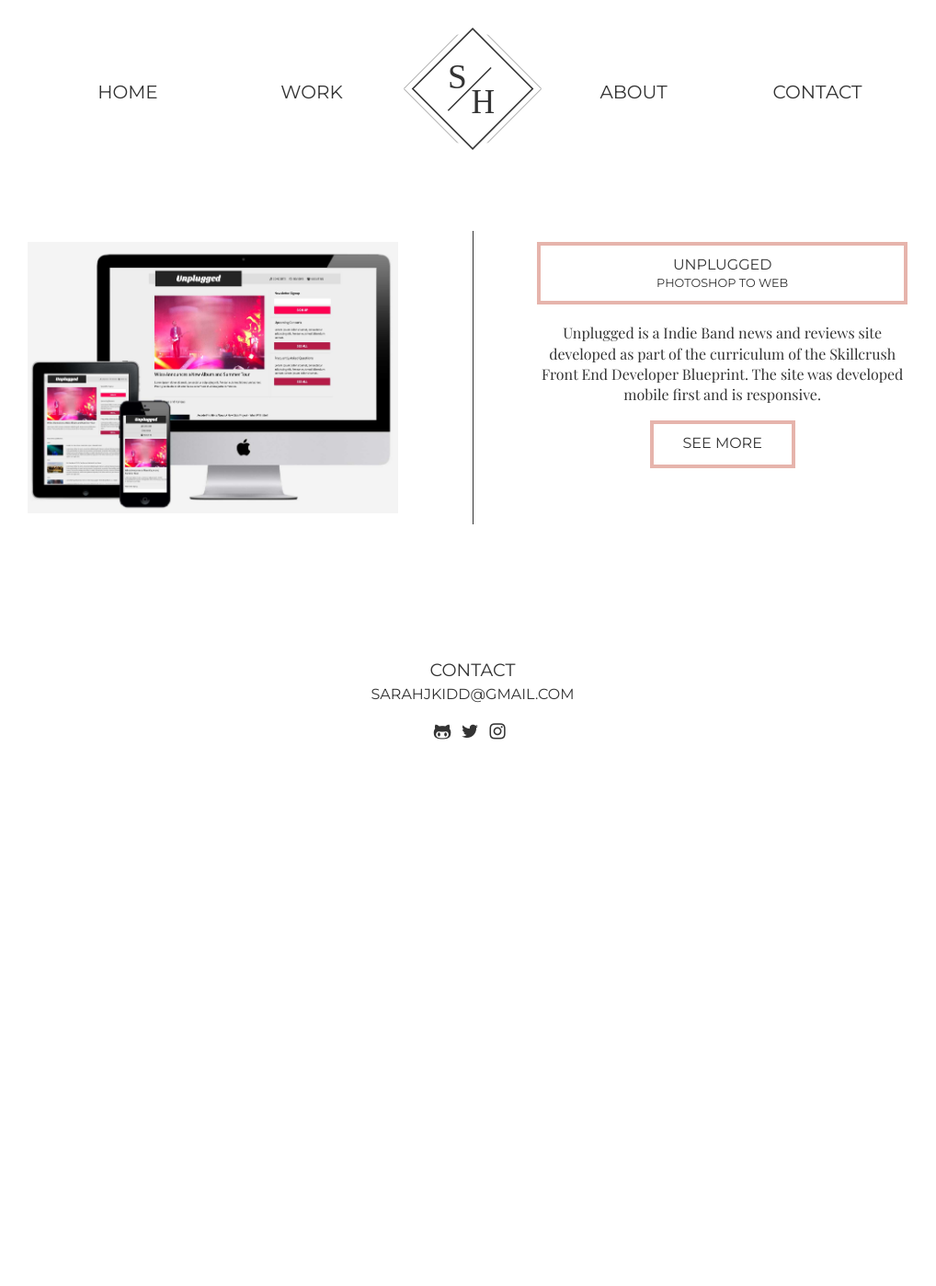
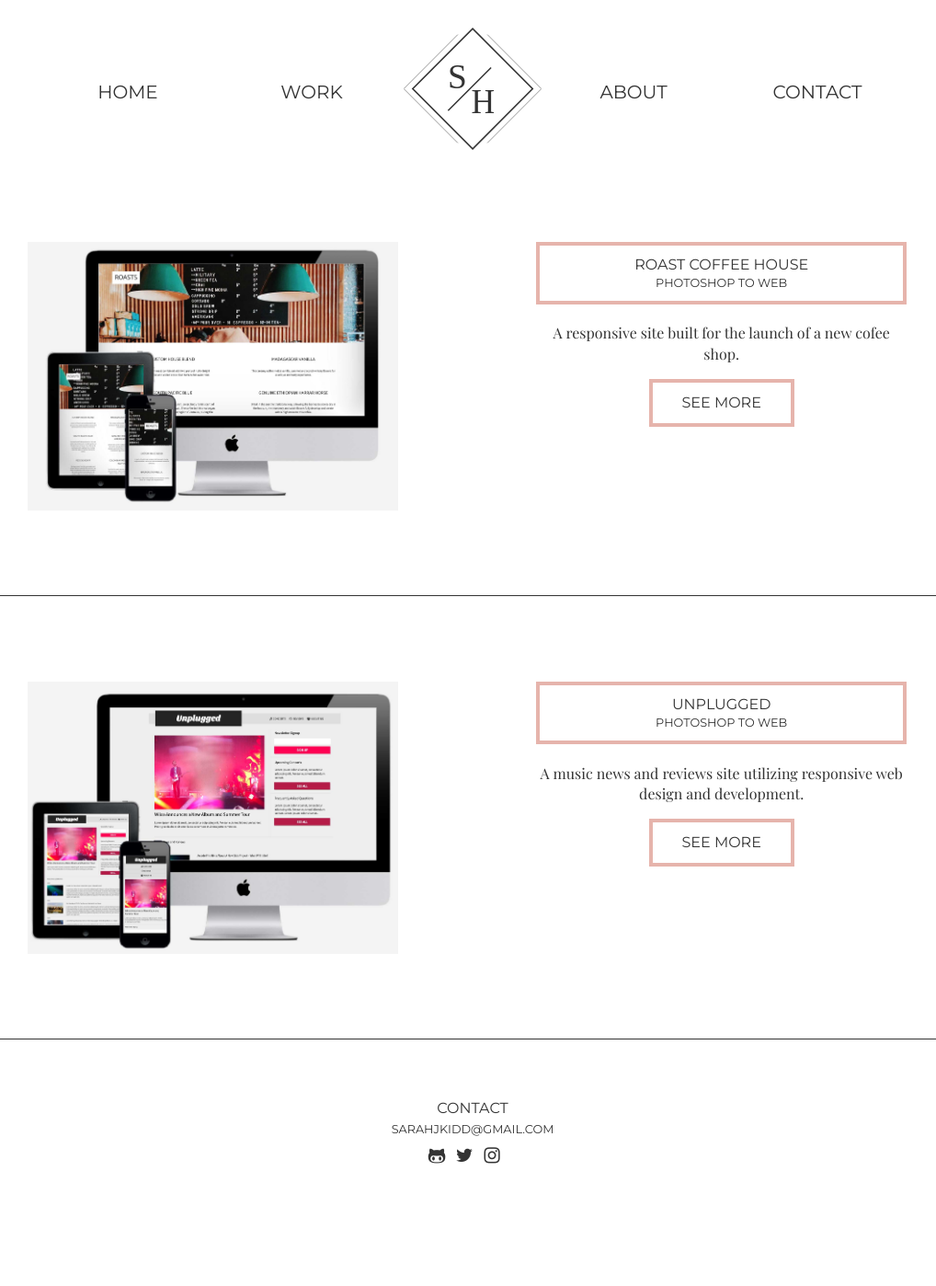
Before and after one commit to skiddhubbard/skiddhubbard.github.io, a Jekyll site: the page built from work.html, in a window 1280 px wide. Shown: the whole page at 92% size, without its empty margins (126-1144 px from the left). Built offline with Jekyll 4.4.1, drawn with Linux system fonts in a browser that asks for light colours; before the commit the page ends 937 px from its top, so only the background shows below that.

Commit message:
changed work page layout

```diff
--- a/_sass/site/_base.scss
+++ b/_sass/site/_base.scss
@@ -277,7 +277,7 @@ li {
  }
 
  .social ul {
-   width: 86px;
+   width: 98px;
    float: none;
    margin: 0px auto 10%;
    padding: 0px;
@@ -313,7 +313,7 @@ li {
     }
 
     p {
-      font-size: 1.5em;
+      font-size: 1.2em;
     }
 
  /***Header***/
@@ -405,7 +405,11 @@ li {
   @media (min-width: 950px) {
 
     h1 {
-      font-size: 1.2em;
+      font-size: 1em;
+    }
+
+    h2 {
+      font-size: 0.8em;
     }
 
  /***Header***/
@@ -540,6 +544,16 @@ li {
   text-align: center;
 }
 
+.main-work .col-1 {
+  border: none;
+  clear: left;
+}
+
+.section-work {
+  overflow: auto;
+  border-bottom: solid 1px #333333;
+}
+
 .title-work {
   border: solid 4px #e6b4ac;
   margin: 3% 0px 5%;
@@ -644,7 +658,7 @@ li {
     }
 
     .social ul {
-      margin-top: -60px;
+      margin-top: -70px;
     }
  }
 
--- a/work.html
+++ b/work.html
@@ -2,6 +2,23 @@
 layout: default
 ---
 <div class="main-work">
+  <div class="section-work">
+    <div class="col-1"><img class="responsive" src="assets/img/roast-responsive.jpg"/></div>
+    <div class="col-2">
+      <div class="title-work">
+        <h1>Roast Coffee House</h1>
+        <h2>Photoshop to Web</h2>
+      </div>
+      <div clas="work-description">
+        <p>A responsive site built for the launch of a new cofee shop.</p>
+      </div>
+      <div class="more-button">
+        <h1><a href="http://sarahkiddhubbard.com/roast.html" target="blank">
+          See More</h1></a>
+      </div>
+    </div>
+  </div>
+  <div class="section-work">
     <div class="col-1"><img class="responsive" src="assets/img/unplugged-responsive.jpg"/></div>
     <div class="col-2">
       <div class="title-work">
@@ -9,10 +26,7 @@ layout: default
         <h2>Photoshop to Web</h2>
       </div>
       <div clas="work-description">
-      <p> Unplugged is a Indie Band news and reviews site developed as part of the curriculum of the
-      <a href="https://skillcrush.com/blueprint/front-end-developer/" target="blank">Skillcrush
-      Front End Developer Blueprint</a>. The site was developed mobile first and is
-      responsive.</p>
+        <p>A music news and reviews site utilizing responsive web design and development.</p>
       </div>
       <div class="more-button">
         <h1><a href="http://sarahkiddhubbard.com/unplugged.html" target="blank">
@@ -20,3 +34,4 @@ layout: default
       </div>
     </div>
   </div>
+</div>
```
Lines whose indentation alone changed are shown as unchanged.
